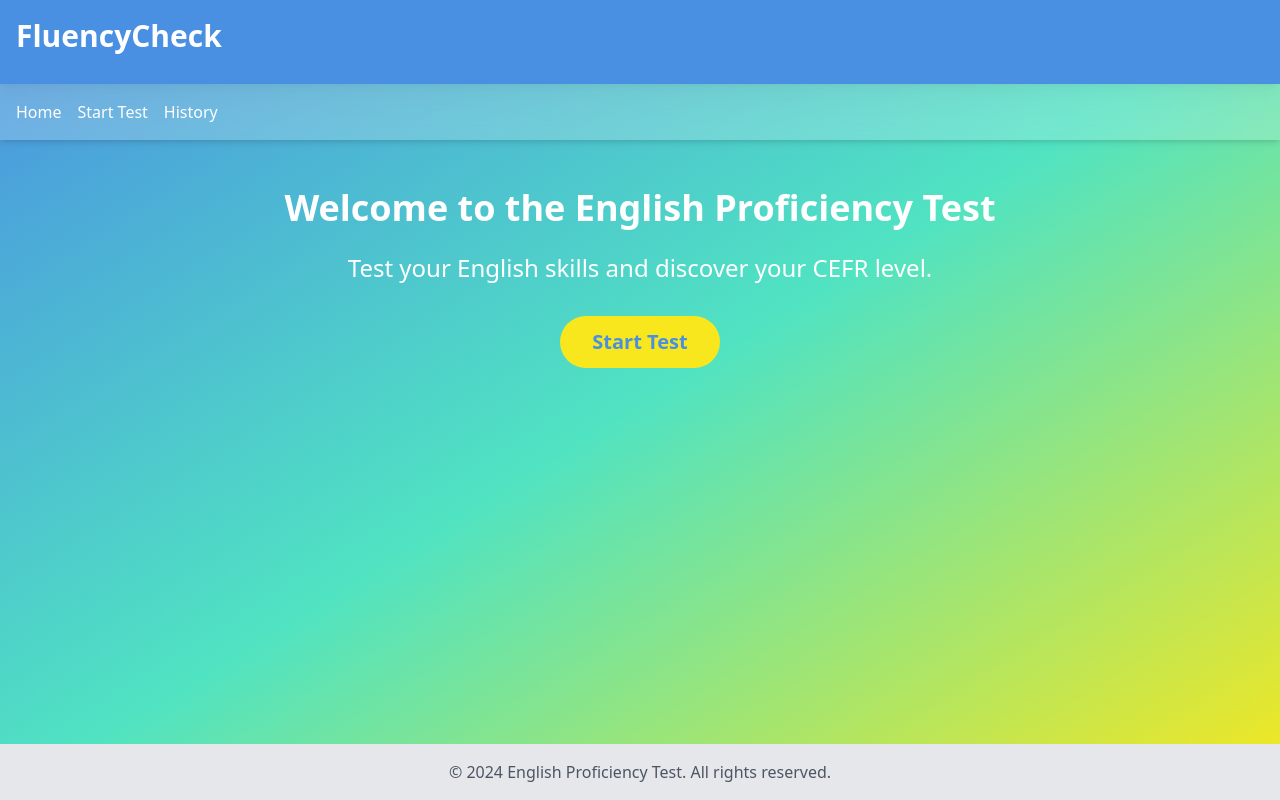
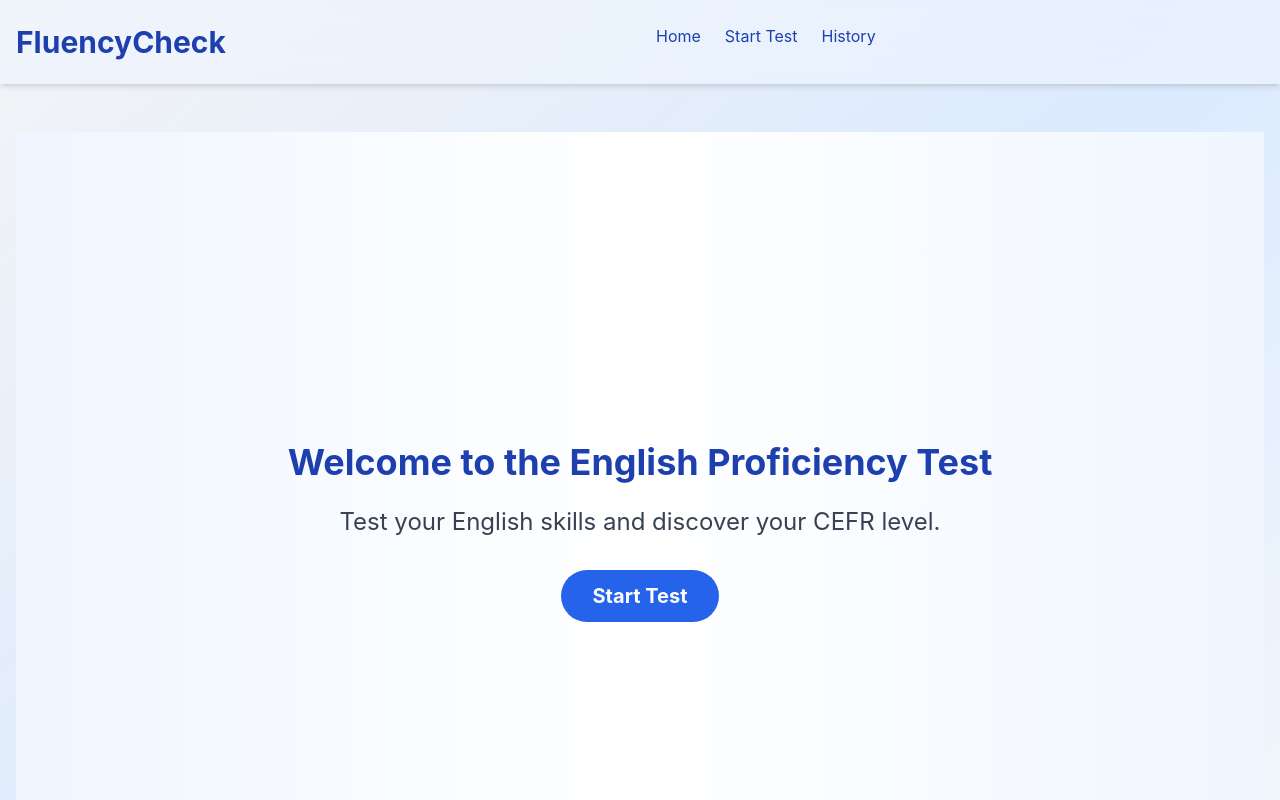
Before and after one commit to manomano500/fluency_check, a Vue app: page / in a window 1280 px wide. Shown: the top 800 px of the page. Built offline with nearby package versions, Linux system fonts and the light colour scheme; what @vueuse/head would draw is missing.

Commit message:
firebase

```diff
--- a/src/components/Footer.vue
+++ b/src/components/Footer.vue
@@ -1,7 +1,9 @@
 <template>
-  <footer class="bg-gray-200 py-4 mt-8">
+  <footer class="bg-gray-200 py-6 mt-8">
     <div class="container mx-auto px-4 text-center text-gray-600">
-      &copy; 2024 English Proficiency Test. All rights reserved.
+      <p class="text-sm">
+        &copy; 2024 English Proficiency Test. All rights reserved.
+      </p>
     </div>
   </footer>
 </template>
--- a/src/components/Header.vue
+++ b/src/components/Header.vue
@@ -1,9 +1,26 @@
 <template>
-  <header class="bg-joyful-blue text-white py-6 shadow-lg">
-    <div class="container mx-auto px-4">
-      <h1 class="text-3xl font-bold animate-bounce-slow">FluencyCheck</h1>
+  <header class=" text-blue-800  ">
 
-    </div>
+    <nav class="bg-blue-50 py-6 space-x-36 m-auto  bg-opacity-60 backdrop-filter backdrop-blur-lg  shadow-md ">
+      <div class="container flex m-auto">
+        <div class="container mx-auto px-4">
+          <h1 class="text-3xl font-bold">FluencyCheck</h1>
+        </div>
+        <div class="container mx-auto px-4">
+          <ul class="flex space-x-6">
+            <li>
+              <router-link to="/" class="text-blue-800 hover:text-blue-600 transition-colors duration-300">Home</router-link>
+            </li>
+            <li>
+              <router-link to="/test" class="text-blue-800 hover:text-blue-600 transition-colors duration-300">Start Test</router-link>
+            </li>
+            <li>
+              <router-link to="/history" class="text-blue-800 hover:text-blue-600 transition-colors duration-300">History</router-link>
+            </li>
+          </ul>
+        </div>
+      </div>
+    </nav>
   </header>
 </template>
 
--- a/src/components/QuestionCard.vue
+++ b/src/components/QuestionCard.vue
@@ -10,7 +10,7 @@
           :value="option"
           v-model="selectedAnswer"
           class="mr-2 h-5 w-5 text-joyful-green focus:ring-joyful-green"
-        >
+        />
         <label :for="'option-' + index" class="text-lg">{{ option }}</label>
       </div>
     </div>
@@ -23,8 +23,6 @@
     </button>
   </div>
 </template>
-
-
 
 <script>
 import { ref } from 'vue'
--- a/src/layouts/MainLayout.vue
+++ b/src/layouts/MainLayout.vue
@@ -1,11 +1,10 @@
-<!-- src/layouts/MainLayout.vue -->
 <template>
-  <div class="min-h-screen flex flex-col bg-gradient-to-br from-joyful-blue via-joyful-green to-joyful-yellow">
+  <div class="min-h-screen  flex flex-col bg-gradient-to-br from-gray-100 via-blue-100 to-gray-50 text-gray-800">
     <Header />
 
-    <Navigation />
-    <div class="container mx-auto px-4 py-2 ">
 
+    <div class="container mx-auto px-4 py-2">
+      <!-- Content goes here -->
     </div>
 
     <main class="flex-grow container mx-auto px-4 py-8">
@@ -15,6 +14,7 @@
         </transition>
       </router-view>
     </main>
+
     <Footer />
   </div>
 </template>
@@ -24,15 +24,13 @@ import { defineComponent } from 'vue'
 import Header from '@/components/Header.vue'
 import Footer from '@/components/Footer.vue'
 import Navigation from '@/components/Navigation.vue'
-// import Auth from '@/components/Auth.vue'
 
 export default defineComponent({
   name: 'MainLayout',
   components: {
     Header,
-    Footer,
     Navigation,
-    // Auth
+    Footer
   }
 })
 </script>
--- a/src/views/Home.vue
+++ b/src/views/Home.vue
@@ -1,10 +1,10 @@
 <template>
-  <div class="text-center">
-    <h1 class="text-4xl font-bold mb-6 text-white">Welcome to the English Proficiency Test</h1>
-    <p class="text-2xl mb-8 text-white">Test your English skills and discover your CEFR level.</p>
+  <div class="text-center min-h-screen flex flex-col justify-center items-center bg-gradient-to-r from-blue-50 via-white to-blue-50">
+    <h1 class="text-4xl font-bold mb-6 text-blue-800">Welcome to the English Proficiency Test</h1>
+    <p class="text-2xl mb-8 text-gray-700">Test your English skills and discover your CEFR level.</p>
     <router-link
       to="/test"
-      class="bg-joyful-yellow text-joyful-blue py-3 px-8 rounded-full text-xl font-bold hover:bg-joyful-pink hover:text-white transition-colors duration-300 transform hover:scale-105 inline-block"
+      class="bg-blue-600 text-white py-3 px-8 rounded-full text-xl font-bold hover:bg-blue-700 hover:text-gray-100 transition duration-300 transform hover:scale-105 inline-block"
     >
       Start Test
     </router-link>
--- a/src/views/Test.vue
+++ b/src/views/Test.vue
@@ -1,6 +1,7 @@
 <template>
-  <div>
+  <div class="p-4">
     <h1 class="text-3xl font-bold mb-6 text-white text-center">English Proficiency Test</h1>
+
     <div class="mb-8">
       <div class="bg-white bg-opacity-30 rounded-full h-4 w-full">
         <div
@@ -12,12 +13,14 @@
         Question {{ currentQuestion + 1 }} of {{ questions.length }}
       </p>
     </div>
+
     <div v-if="currentQuestion < questions.length">
       <QuestionCard
         :question="questions[currentQuestion]"
         :questionIndex="currentQuestion"
       />
     </div>
+
     <div v-else class="text-center">
       <p class="text-2xl mb-4 text-white">You've completed the test!</p>
       <button
@@ -29,9 +32,6 @@
     </div>
   </div>
 </template>
-
-
-
 
 <script>
 import { computed } from 'vue'
--- a/tailwind.config.js
+++ b/tailwind.config.js
@@ -4,19 +4,26 @@ module.exports = {
   theme: {
     extend: {
       colors: {
-        'joyful-blue': '#4A90E2',
-        'joyful-green': '#50E3C2',
-        'joyful-yellow': '#F8E71C',
-        'joyful-pink': '#FF6B6B',
+        'joyful-blue': '#3A86FF',  // Bright and appealing blue
+        'joyful-green': '#06D6A0', // Vibrant, refreshing green
+        'joyful-yellow': '#FFD166', // Warm, inviting yellow
+        'joyful-pink': '#EF476F',   // Bold and energetic pink
       },
       animation: {
-        'bounce-slow': 'bounce 3s infinite',
-        'pulse-slow': 'pulse 4s cubic-bezier(0.4, 0, 0.6, 1) infinite',
+        'bounce-slow': 'bounce 2.5s infinite', // Smooth bounce animation
+        'pulse-slow': 'pulse 3.5s cubic-bezier(0.4, 0, 0.6, 1) infinite', // Gentle, relaxed pulse
+      },
+      fontFamily: {
+        'sans': ['Inter', 'Roboto', 'sans-serif'], // Modern and clean font stack
       },
     },
   },
   variants: {
-    extend: {},
+    extend: {
+      backgroundColor: ['active'], // Visual feedback on interaction
+      borderColor: ['focus-visible'], // Enhances focus accessibility
+      ringColor: ['focus-visible'],   // Adds focus ring for better visibility
+    },
   },
   plugins: [],
 }
```
